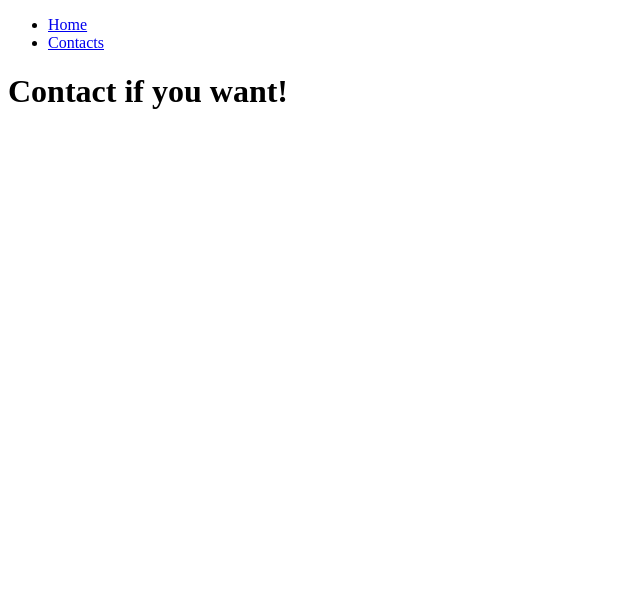
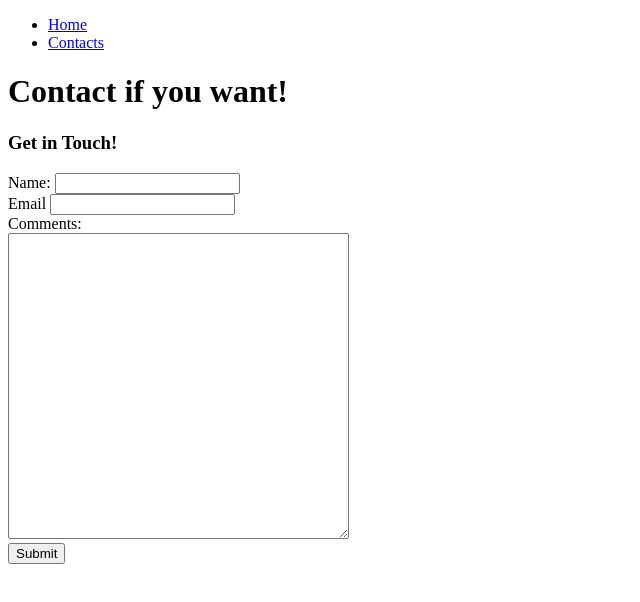
Before and after one commit to ImranSarkerWeb/testWithPH, a plain HTML site: page My Websites/contacts.html in a window 1280 px wide. Shown: the whole page, without its empty margins (0-640 px from the left). Drawn offline with Linux system fonts and the light colour scheme.

Commit message:
add some contacts field.

```diff
--- a/My Websites/contacts.html
+++ b/My Websites/contacts.html
@@ -14,5 +14,15 @@
         </ul>
     </nav>
     <h1>Contact if you want!</h1>
+    <h3>Get in Touch!</h3>
+    <form action="">
+        <label for="name">Name:</label>
+        <input type="text" name="name" required> <br>
+        <label for="email">Email</label>
+        <input type="email" name="email" id="" required><br>
+        <label for="comments">Comments:</label><br>
+        <textarea name="comments" id="" cols="40" rows="20"></textarea> <br>
+        <input type="button" value="Submit">
+    </form>
 </body>
 </html>
```
